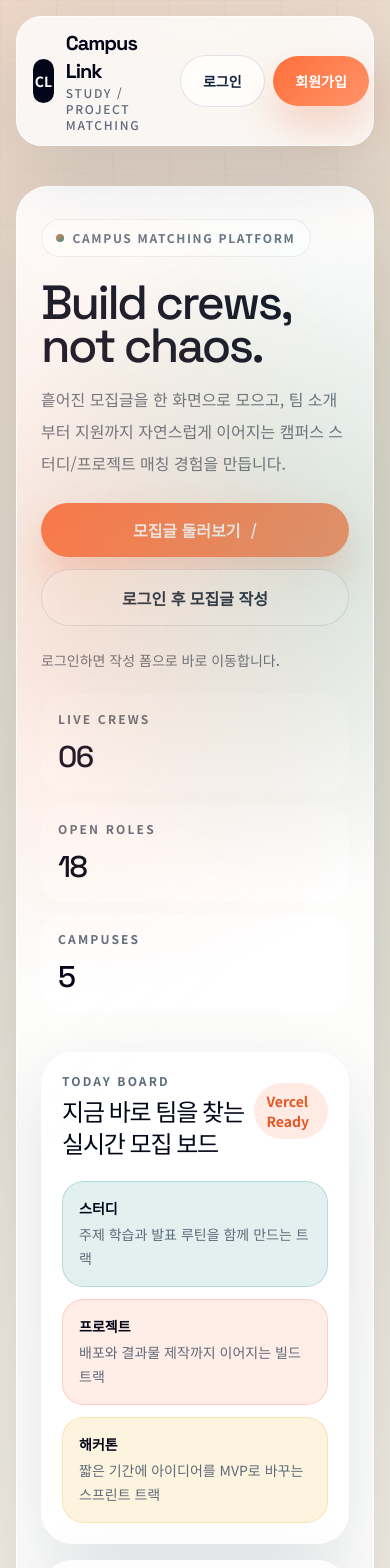
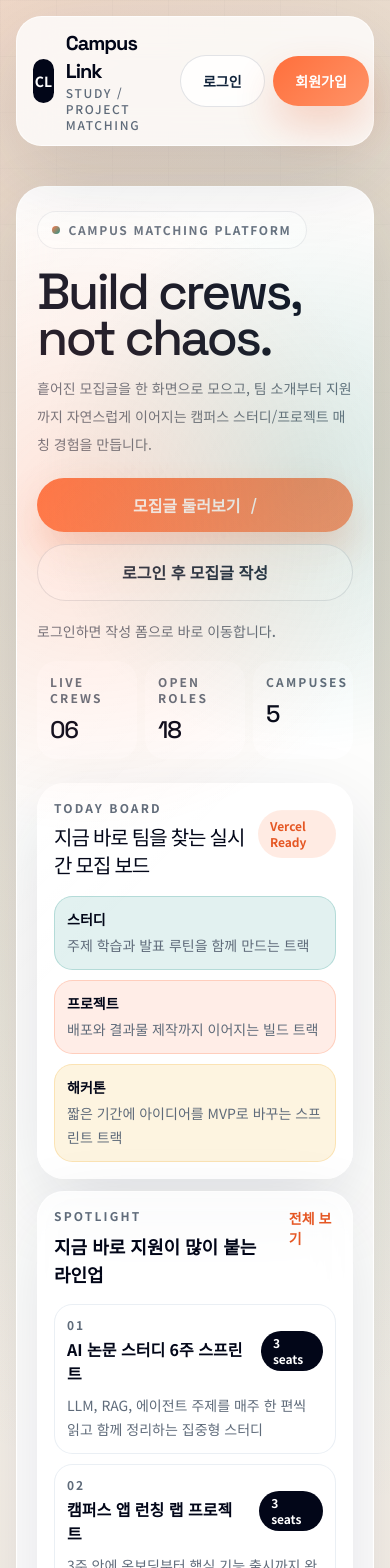
Before and after one commit to tail1887/campus-link-workshop, a Next.js app: page / in a window 390 px wide. Shown: the top 1568 px of the page. Built offline with nearby package versions, Linux system fonts and the light colour scheme; no server answers.

Commit message:
fix: tighten mobile landing density

```diff
--- a/src/app/globals.css
+++ b/src/app/globals.css
@@ -324,3 +324,18 @@ a {
 .animate-float {
   animation: float 4.2s ease-in-out infinite;
 }
+
+.mobile-clamp-2 {
+  display: -webkit-box;
+  overflow: hidden;
+  -webkit-box-orient: vertical;
+  -webkit-line-clamp: 2;
+}
+
+@media (min-width: 640px) {
+  .mobile-clamp-2 {
+    display: block;
+    overflow: visible;
+    -webkit-line-clamp: unset;
+  }
+}
--- a/src/app/page.tsx
+++ b/src/app/page.tsx
@@ -17,18 +17,18 @@ export default async function HomePage() {
   const campusCount = new Set(posts.map((post) => post.campus)).size;
 
   return (
-    <div className="shell space-y-10 pb-8 pt-6 lg:space-y-16">
-      <section className="mesh panel-strong animate-rise overflow-hidden rounded-[2rem] px-6 py-8 sm:px-8 lg:px-10 lg:py-12">
-        <div className="grid gap-10 lg:grid-cols-[1.2fr_0.8fr] lg:items-center">
-          <div className="space-y-6">
+    <div className="shell space-y-8 pb-8 pt-6 sm:space-y-10 lg:space-y-16">
+      <section className="mesh panel-strong animate-rise overflow-hidden rounded-[1.8rem] px-5 py-6 sm:rounded-[2rem] sm:px-8 sm:py-8 lg:px-10 lg:py-12">
+        <div className="grid gap-6 sm:gap-8 lg:grid-cols-[1.2fr_0.8fr] lg:items-center lg:gap-10">
+          <div className="space-y-5 sm:space-y-6">
             <span className="eyebrow">Campus Matching Platform</span>
-            <div className="space-y-4">
-              <h1 className="display max-w-4xl text-[clamp(3rem,7vw,5.8rem)] leading-[0.9] text-slate-950">
+            <div className="space-y-3 sm:space-y-4">
+              <h1 className="display max-w-4xl text-[clamp(2.6rem,13vw,5.8rem)] leading-[0.92] text-slate-950">
                 Build crews,
                 <br />
                 not chaos.
               </h1>
-              <p className="max-w-2xl text-base leading-8 text-[color:var(--muted)] sm:text-lg">
+              <p className="max-w-2xl text-sm leading-7 text-[color:var(--muted)] sm:text-lg sm:leading-8">
                 흩어진 모집글을 한 화면으로 모으고, 팀 소개부터 지원까지
                 자연스럽게 이어지는 캠퍼스 스터디/프로젝트 매칭 경험을
                 만듭니다.
@@ -46,54 +46,54 @@ export default async function HomePage() {
             <p className="text-sm font-medium text-[color:var(--muted)]">
               {createEntry.hint}
             </p>
-            <div className="grid gap-3 sm:grid-cols-3">
-              <div className="rounded-[1.5rem] border border-white/60 bg-white/78 p-4">
+            <div className="grid grid-cols-3 gap-2 sm:gap-3">
+              <div className="rounded-[1.25rem] border border-white/60 bg-white/78 p-3 sm:rounded-[1.5rem] sm:p-4">
                 <p className="text-xs font-semibold uppercase tracking-[0.18em] text-[color:var(--muted)]">
                   Live Crews
                 </p>
-                <p className="display mt-3 text-3xl text-slate-950">
+                <p className="display mt-2 text-2xl text-slate-950 sm:mt-3 sm:text-3xl">
                   {posts.length.toString().padStart(2, "0")}
                 </p>
               </div>
-              <div className="rounded-[1.5rem] border border-white/60 bg-white/78 p-4">
+              <div className="rounded-[1.25rem] border border-white/60 bg-white/78 p-3 sm:rounded-[1.5rem] sm:p-4">
                 <p className="text-xs font-semibold uppercase tracking-[0.18em] text-[color:var(--muted)]">
                   Open Roles
                 </p>
-                <p className="display mt-3 text-3xl text-slate-950">
+                <p className="display mt-2 text-2xl text-slate-950 sm:mt-3 sm:text-3xl">
                   {openRoles}
                 </p>
               </div>
-              <div className="rounded-[1.5rem] border border-white/60 bg-white/78 p-4">
+              <div className="rounded-[1.25rem] border border-white/60 bg-white/78 p-3 sm:rounded-[1.5rem] sm:p-4">
                 <p className="text-xs font-semibold uppercase tracking-[0.18em] text-[color:var(--muted)]">
                   Campuses
                 </p>
-                <p className="display mt-3 text-3xl text-slate-950">
+                <p className="display mt-2 text-2xl text-slate-950 sm:mt-3 sm:text-3xl">
                   {campusCount}
                 </p>
               </div>
             </div>
           </div>
 
-          <div className="grid gap-4">
-            <div className="panel rounded-[2rem] p-5">
+          <div className="grid gap-3 sm:gap-4">
+            <div className="panel rounded-[1.7rem] p-4 sm:rounded-[2rem] sm:p-5">
               <div className="flex items-center justify-between">
                 <div>
                   <p className="text-xs font-semibold uppercase tracking-[0.18em] text-[color:var(--muted)]">
                     Today Board
                   </p>
-                  <p className="mt-2 display text-2xl text-slate-950">
+                  <p className="mt-2 display text-xl text-slate-950 sm:text-2xl">
                     지금 바로 팀을 찾는 실시간 모집 보드
                   </p>
                 </div>
-                <div className="animate-float rounded-full bg-[color:var(--accent-soft)] px-3 py-2 text-sm font-semibold text-[color:var(--accent-strong)]">
+                <div className="animate-float rounded-full bg-[color:var(--accent-soft)] px-3 py-2 text-xs font-semibold text-[color:var(--accent-strong)] sm:text-sm">
                   Vercel Ready
                 </div>
               </div>
-              <div className="mt-5 grid gap-3 sm:grid-cols-2">
+              <div className="mt-4 grid gap-2.5 sm:mt-5 sm:gap-3 sm:grid-cols-2">
                 {Object.entries(categoryMeta).map(([key, meta]) => (
                   <div
                     key={key}
-                    className="rounded-[1.35rem] border p-4"
+                    className="rounded-[1.15rem] border p-3 sm:rounded-[1.35rem] sm:p-4"
                     style={{
                       borderColor: meta.border,
                       background: meta.surface,
@@ -110,7 +110,7 @@ export default async function HomePage() {
               </div>
             </div>
 
-            <div className="panel rounded-[2rem] p-5">
+            <div className="panel rounded-[1.7rem] p-4 sm:rounded-[2rem] sm:p-5">
               <div className="flex items-start justify-between gap-4">
                 <div>
                   <p className="text-xs font-semibold uppercase tracking-[0.18em] text-[color:var(--muted)]">
@@ -127,11 +127,11 @@ export default async function HomePage() {
                   전체 보기
                 </Link>
               </div>
-              <div className="mt-4 space-y-3">
+              <div className="mt-4 space-y-2.5 sm:space-y-3">
                 {featuredPosts.map((post, index) => (
                   <div
                     key={post.slug}
-                    className="rounded-[1.35rem] border border-slate-200/70 bg-white/82 p-4"
+                    className="rounded-[1.15rem] border border-slate-200/70 bg-white/82 p-3 sm:rounded-[1.35rem] sm:p-4"
                   >
                     <div className="flex items-center justify-between gap-4">
                       <div>
@@ -157,7 +157,7 @@ export default async function HomePage() {
         </div>
       </section>
 
-      <section className="grid gap-6 lg:grid-cols-[0.9fr_1.1fr]">
+      <section className="grid gap-5 sm:gap-6 lg:grid-cols-[0.9fr_1.1fr]">
         <div className="space-y-4">
           <span className="eyebrow">Why It Works</span>
           <h2 className="section-title text-slate-950">
@@ -170,7 +170,7 @@ export default async function HomePage() {
             설계되어, 처음 방문한 사용자도 빠르게 필요한 팀을 찾을 수 있습니다.
           </p>
         </div>
-        <div className="grid gap-4 sm:grid-cols-3">
+        <div className="grid gap-3 sm:gap-4 sm:grid-cols-3">
           {[
             {
               title: "탐색 집중",
@@ -190,7 +190,7 @@ export default async function HomePage() {
           ].map((item, index) => (
             <div
               key={item.title}
-              className="panel animate-rise rounded-[1.75rem] p-5"
+              className="panel animate-rise rounded-[1.45rem] p-4 sm:rounded-[1.75rem] sm:p-5"
               style={{ animationDelay: `${index * 120}ms` }}
             >
               <p className="text-xs font-semibold uppercase tracking-[0.18em] text-[color:var(--muted)]">
@@ -207,8 +207,8 @@ export default async function HomePage() {
         </div>
       </section>
 
-      <section className="space-y-5">
-        <div className="flex items-end justify-between gap-4">
+      <section className="space-y-4 sm:space-y-5">
+        <div className="flex flex-col gap-4 sm:flex-row sm:items-end sm:justify-between">
           <div className="space-y-3">
             <span className="eyebrow">Featured Boards</span>
             <h2 className="section-title text-slate-950">
@@ -226,6 +226,7 @@ export default async function HomePage() {
             <PostCard
               key={post.slug}
               post={post}
+              compact
               className="animate-rise"
               style={{ animationDelay: `${index * 140}ms` }}
             />
@@ -233,7 +234,7 @@ export default async function HomePage() {
         </div>
       </section>
 
-      <section className="panel-strong rounded-[2rem] px-6 py-7 sm:px-8">
+      <section className="panel-strong rounded-[1.8rem] px-5 py-6 sm:rounded-[2rem] sm:px-8 sm:py-7">
         <div className="flex flex-col gap-6 lg:flex-row lg:items-center lg:justify-between">
           <div className="space-y-3">
             <span className="eyebrow">Core Flow</span>
```
Also changed, not shown: src/components/post-card.tsx (+18 -12 lines), src/components/recruit-board.tsx (+12 -12 lines).
